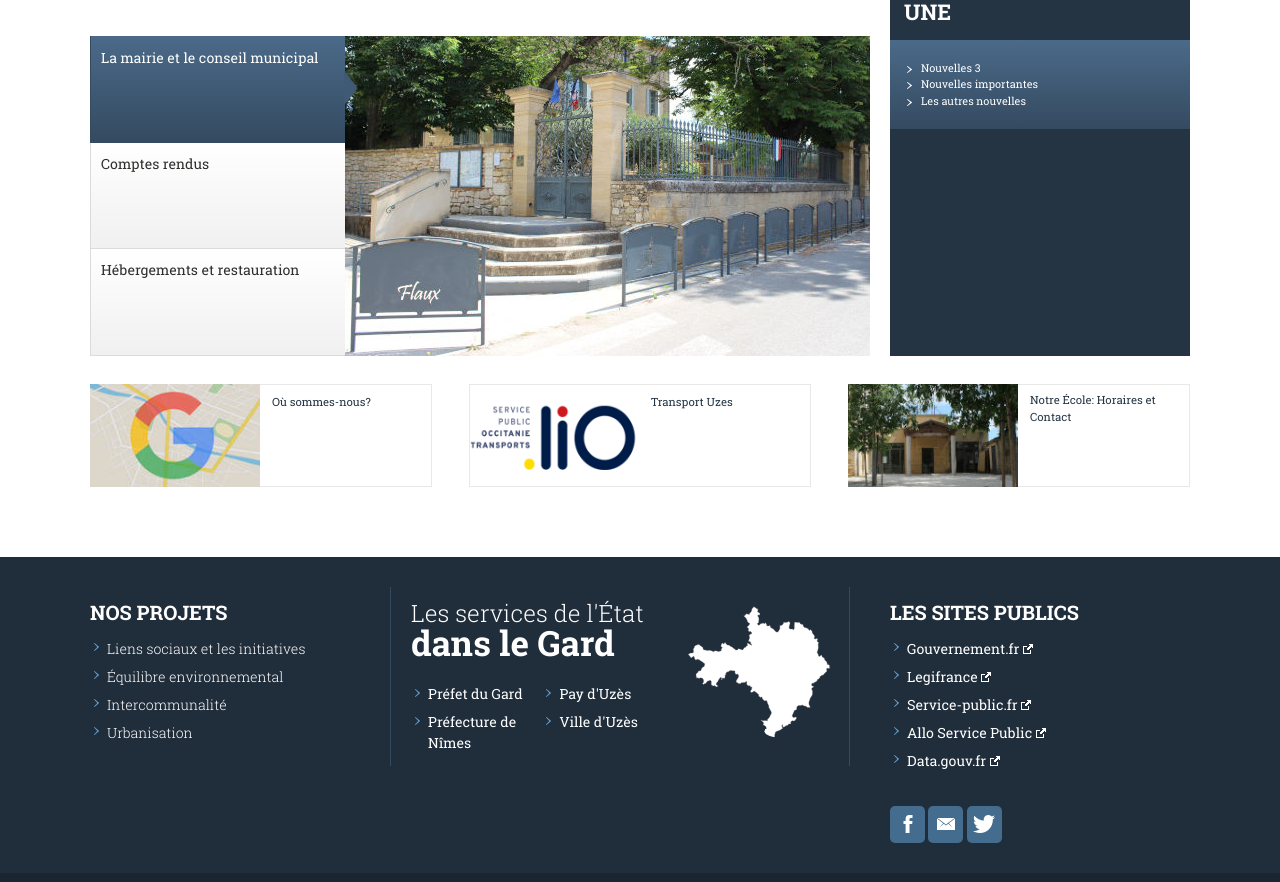
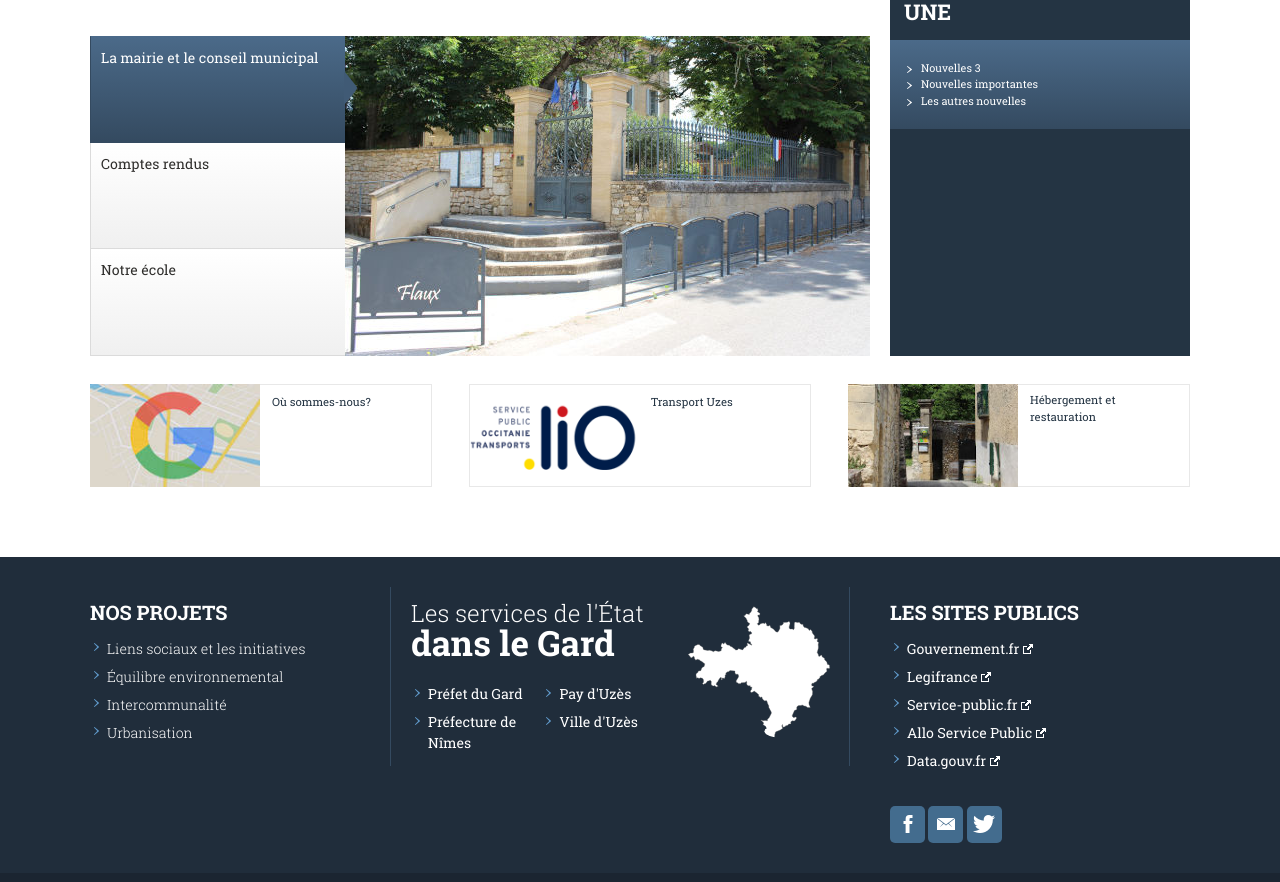
Before and after one commit to Flaux-Village/flaux-village.github.io, a Jekyll site: the page built from index.md, in a window 1280 px wide and 900 px high, scrolled down 325 px. Shown: the top 882 px of the window. Built offline with Jekyll 4.4.1, drawn with Linux system fonts in a browser that asks for light colours.

Commit message:
Update index.md

```diff
--- a/index.md
+++ b/index.md
@@ -13,10 +13,10 @@ onglets_principaux:
   addresse: /tourisme.html
   illustration: /assets/illustrations/525_320_flauxcloche_3623.jpg
   description_illustration: Le clochet de l'église de Flaux.
-- titre: Hébergements et restauration
-  addresse: /tourisme.html
-  illustration: /assets/illustrations/525_320_flauxtapas_3622.jpg
-  description_illustration: Flaux tapas et chambres d'hôtes.
+- titre: Notre école
+  addresse: https://flaux-village.github.io/ecole.html
+  illustration: /assets/illustrations/525_320_flauxecole_3617.jpg
+  description_illustration: École de Flaux.
 articles_en_vedette:
 - titre: "Où sommes-nous?"
   addresse: https://www.google.com/maps/dir//Mairie,+7+Rue+de+la+Mairie,+30700+Flaux/@44.0126437,4.4763609,13z/data=!4m8!4m7!1m0!1m5!1m1!1s0x12b5b63c3159cc4b:0x9feb3ce2c7fcb932!2m2!1d4.504586!2d44.020724modestes_frontpageactussecondaires.png
@@ -26,8 +26,8 @@ articles_en_vedette:
   addresse: http://www.edgard-transport.fr/horaires_ligne/index.asp?rub_code=6&lign_id=237&ladate=08/06/2020&sens=1
   illustration: /assets/images/LIO-logo.png
   description_illustration: Le clochet de l'église de Flaux.
-- titre: "Notre École: Horaires et Contact"
-  addresse: https://flaux-village.github.io/ecole.html
-  illustration: /assets/illustrations/182_108_flauxecole_3617.jpg
-  description_illustration: Ecole de Flaux.
+- titre: "Hébergement et restauration"
+  addresse: https://www.facebook.com/tsflaux/
+  illustration: /assets/illustrations/182_108_flauxtapas_3622.jpg
+  description_illustration: Tout simplement Flaux.
 ---
```
